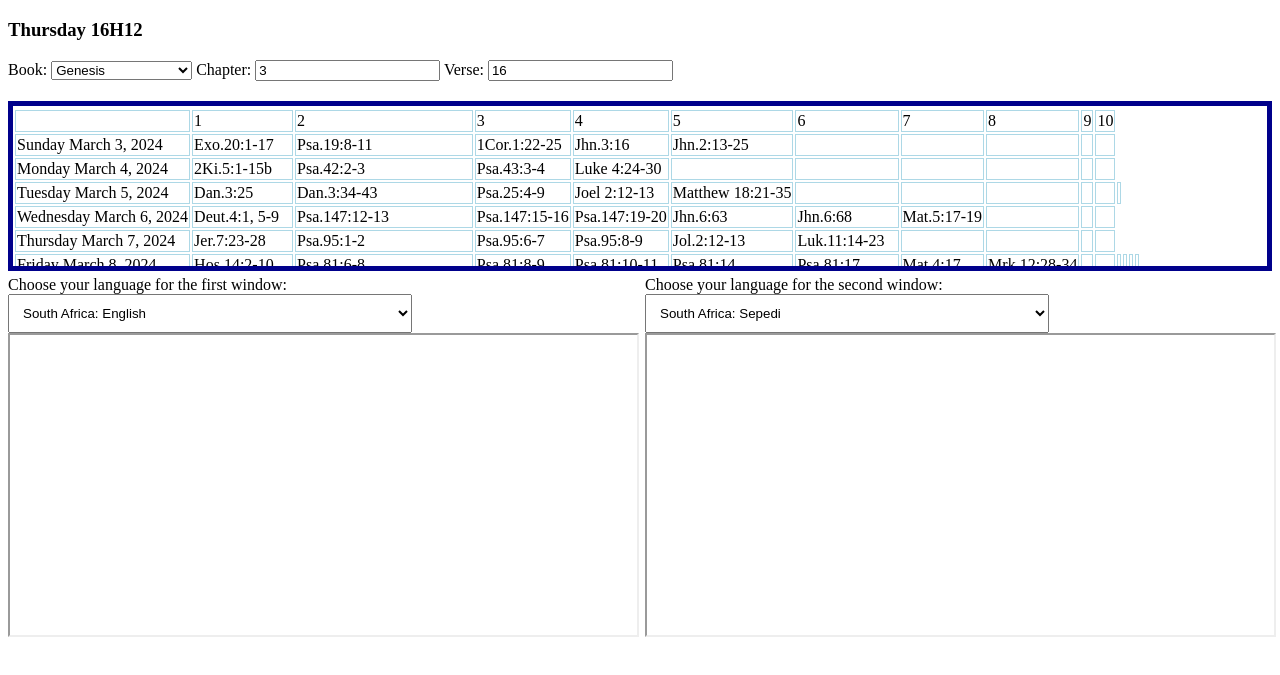
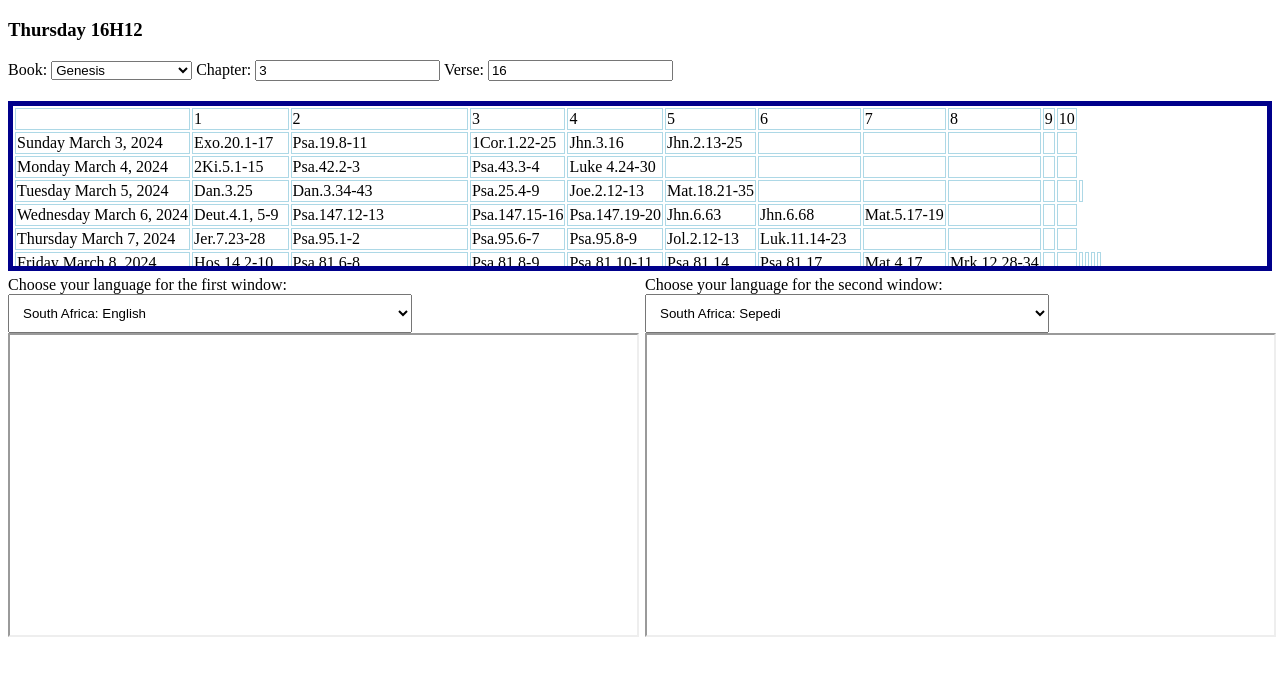
Before and after one commit to ptpare/catholicza, a website: page index.html in a window 1280 px wide. Shown: the part 61-736 px from the top of the page. Drawn offline with Linux system fonts and the light colour scheme.

Commit message:
Update index.html
Replaced the colons in the biblical references with periods

```diff
--- a/index.html
+++ b/index.html
@@ -156,8 +156,7 @@ iframe {
 <!-- HTML TABLE 2024 March Week 1 -->
 <div class="bible-table">
 <table id="bible-table">
-  <tr>
-<tr>
+ <tr>
     <td></td>
     <td>1</td>
     <td>2</td>
@@ -172,11 +171,11 @@ iframe {
   </tr>
   <tr>
     <td>Sunday March 3, 2024</td>
-    <td>Exo.20:1-17</td>
-    <td>Psa.19:8-11</td>
-    <td>1Cor.1:22-25</td>
-    <td>Jhn.3:16</td>
-    <td>Jhn.2:13-25</td>
+    <td>Exo.20.1-17</td>
+    <td>Psa.19.8-11</td>
+    <td>1Cor.1.22-25</td>
+    <td>Jhn.3.16</td>
+    <td>Jhn.2.13-25</td>
     <td></td>
     <td></td>
     <td></td>
@@ -185,10 +184,10 @@ iframe {
   </tr>
   <tr>
     <td>Monday March 4, 2024</td>
-    <td>2Ki.5:1-15b</td>
-    <td>Psa.42:2-3</td>
-    <td>Psa.43:3-4</td>
-    <td>Luke 4:24-30</td>
+    <td>2Ki.5.1-15</td>
+    <td>Psa.42.2-3</td>
+    <td>Psa.43.3-4</td>
+    <td>Luke 4.24-30</td>
     <td></td>
     <td></td>
     <td></td>
@@ -198,11 +197,11 @@ iframe {
   </tr>
   <tr>
     <td>Tuesday March 5, 2024</td>
-    <td>Dan.3:25</td>
-	<td>Dan.3:34-43</td>
-    <td>Psa.25:4-9</td>
-    <td>Joel 2:12-13</td>
-    <td>Matthew 18:21-35</td>
+    <td>Dan.3.25</td>
+	<td>Dan.3.34-43</td>
+    <td>Psa.25.4-9</td>
+    <td>Joe.2.12-13</td>
+    <td>Mat.18.21-35</td>
     <td></td>
     <td></td>
     <td></td>
@@ -212,25 +211,25 @@ iframe {
   </tr>
   <tr>
  <td>Wednesday March 6, 2024</td>
-    <td>Deut.4:1, 5-9</td>
-    <td>Psa.147:12-13</td>
-    <td>Psa.147:15-16</td>
-    <td>Psa.147:19-20</td>
-    <td>Jhn.6:63</td>
-    <td>Jhn.6:68</td>
-    <td>Mat.5:17-19</td>
+    <td>Deut.4.1, 5-9</td>
+    <td>Psa.147.12-13</td>
+    <td>Psa.147.15-16</td>
+    <td>Psa.147.19-20</td>
+    <td>Jhn.6.63</td>
+    <td>Jhn.6.68</td>
+    <td>Mat.5.17-19</td>
     <td></td>
     <td></td>
     <td></td>
   </tr>
   <tr>
     <td>Thursday March 7, 2024</td>
-    <td>Jer.7:23-28</td>
-    <td>Psa.95:1-2</td>
-    <td>Psa.95:6-7</td>
-    <td>Psa.95:8-9</td>
-    <td>Jol.2:12-13</td>
-    <td>Luk.11:14-23</td>
+    <td>Jer.7.23-28</td>
+    <td>Psa.95.1-2</td>
+    <td>Psa.95.6-7</td>
+    <td>Psa.95.8-9</td>
+    <td>Jol.2.12-13</td>
+    <td>Luk.11.14-23</td>
     <td></td>
     <td></td>
     <td></td>
@@ -238,14 +237,14 @@ iframe {
   </tr>
   <tr>
     <td>Friday March 8, 2024</td>
-    <td>Hos.14:2-10</td>
-	<td>Psa.81:6-8</td>
-    <td>Psa.81:8-9</td>
-    <td>Psa.81:10-11</td>
-    <td>Psa.81:14</td>
-    <td>Psa.81:17</td>
-	<td>Mat.4:17</td>
-    <td>Mrk.12:28-34</td>
+    <td>Hos.14.2-10</td>
+    <td>Psa.81.6-8</td>
+    <td>Psa.81.8-9</td>
+    <td>Psa.81.10-11</td>
+    <td>Psa.81.14</td>
+    <td>Psa.81.17</td>
+    <td>Mat.4.17</td>
+    <td>Mrk.12.28-34</td>
     <td></td>
     <td></td>
     <td></td>
@@ -255,14 +254,14 @@ iframe {
   </tr>
   <tr>
     <td>Saturday March 9, 2024</td>
-    <td>Hos.6:1-6</td>
-    <td>Psa.51:3-4, 18-19, 20-21ab</td>
-	<td>Hos.6:1-6</td>
-    <td>Psa.51:3-4</td>
-    <td>Psa.51:18-19</td>
-    <td>Psa.51:20-21ab</td>
-	<td>Psa.95:8</td>
-    <td>Luk.18:9-14</td>
+    <td>Hos.6.1-6</td>
+    <td>Psa.51.3-4, 18-19, 20-21ab</td>
+	<td>Hos.6.1-6</td>
+    <td>Psa.51.3-4</td>
+    <td>Psa.51.18-19</td>
+    <td>Psa.51.20-21ab</td>
+	<td>Psa.95.8</td>
+    <td>Luk.18.9-14</td>
     <td></td>
     <td></td>
     <td></td>
@@ -272,13 +271,13 @@ iframe {
   </tr>
   <tr>
    <td>Sunday March 10, 2024</td>
-    <td>2Chr.36:14-16,</td>
-	<td>2Chr.36:19-23</td>
-    <td>Psa.137:3-4</td>
-    <td>Psa.137:5-6</td>
-    <td>Eph.2:4-10</td>
-    <td>Jhn3:16</td>
-    <td>Jhn3:14-21</td>
+    <td>2Chr.36.14-16</td>
+	<td>2Chr.36.19-23</td>
+    <td>Psa.137.3-4</td>
+    <td>Psa.137.5-6</td>
+    <td>Eph.2.4-10</td>
+    <td>Jhn3.16</td>
+    <td>Jhn3.14-21</td>
     <td></td>
     <td></td>
     <td></td>
```
